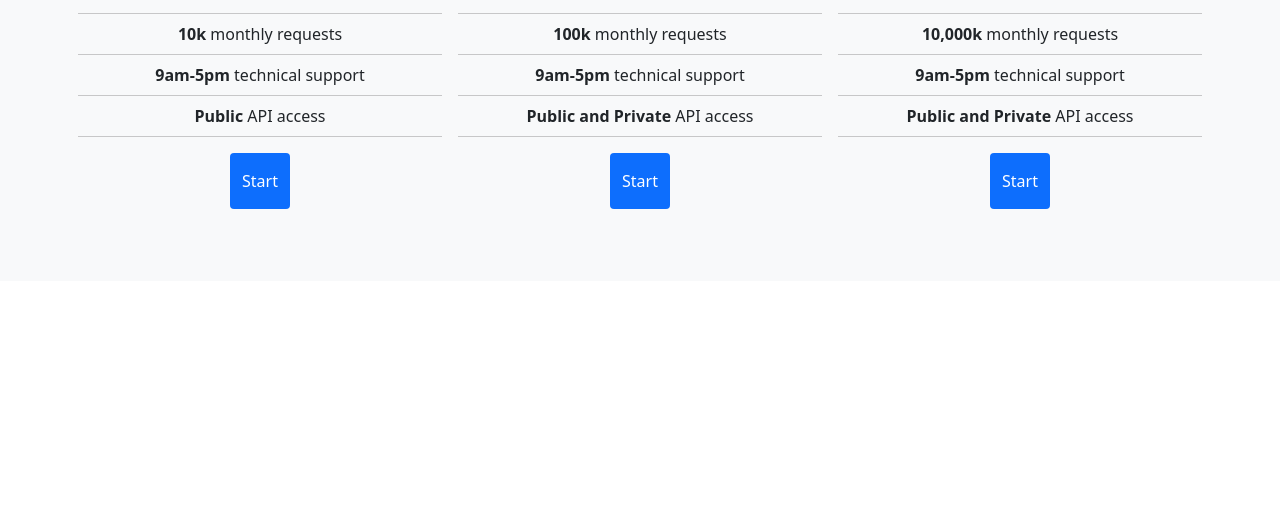
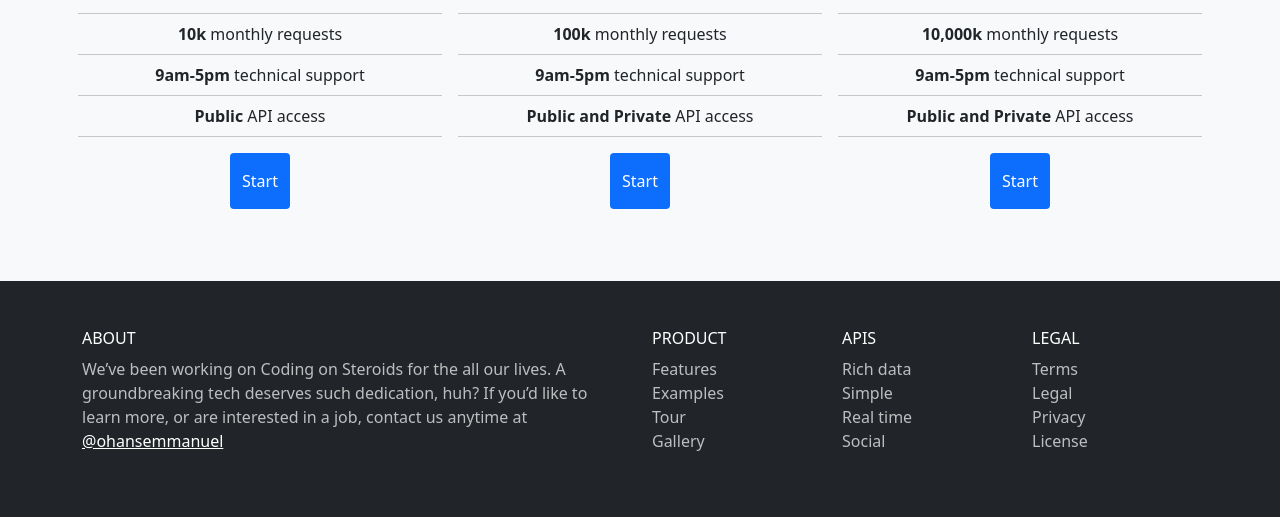
Before and after one commit to zilenina/lab_8, a plain HTML site: page Лабораторная работа №8/public_html/index.html in a window 1280 px wide. Shown: the part 4224-4741 px from the top of the page. Before the commit the page ends 4505 px from the top, so only its background shows below. Drawn offline with nearby package versions, Linux system fonts and the light colour scheme.

Commit message:
Создание футера

```diff
--- a/Лабораторная работа №8/public_html/index.html
+++ b/Лабораторная работа №8/public_html/index.html
@@ -215,5 +215,50 @@
   	</div>
         </section>
 
+        <section id="footer" class="bg-dark">
+        <div class="container">
+	  <div class="row fill-40-viewport py-5 text-white-70 align-items-center">
+            <div class="col-12 col-md-6">
+              <ul class="list-unstyled">
+                <li><h6 class="text-white">ABOUT</h6></li>
+        	<li>We’ve been working on Coding on Steroids
+          	for the all our lives.
+              A groundbreaking tech deserves such dedication, huh?
+          	If you’d like to learn more, or are interested in a job,
+          	contact us anytime at
+          	<a class="text-white" href="https://twitter.com/OhansEmmanuel" target="_blank">@ohansemmanuel</a></li>
+              </ul>
+            </div>
+    	  <div class="col-12 col-md-2">
+      	    <ul class="list-unstyled">
+              <li><h6 class="text-white">PRODUCT</h6></li>
+              <li>Features</li>
+              <li>Examples</li>
+              <li>Tour</li>
+              <li>Gallery</li>
+      	    </ul>
+    	  </div>
+          <div class="col-12 col-md-2">
+      	    <ul class="list-unstyled">
+              <li><h6 class="text-white">APIS</h6></li>
+              <li>Rich data</li>
+              <li>Simple</li>
+              <li>Real time</li>
+              <li>Social</li>
+      	    </ul>
+    	  </div>
+    	  <div class="col-12 col-md-2">
+    	    <ul class="list-unstyled">
+              <li><h6 class="text-white">LEGAL</h6></li>
+              <li>Terms</li>
+              <li>Legal</li>
+              <li>Privacy</li>
+              <li>License</li>
+   	    </ul>
+  	  </div>
+	</div>
+        </div>
+        </section>
+
   </body>
 </html>
```
